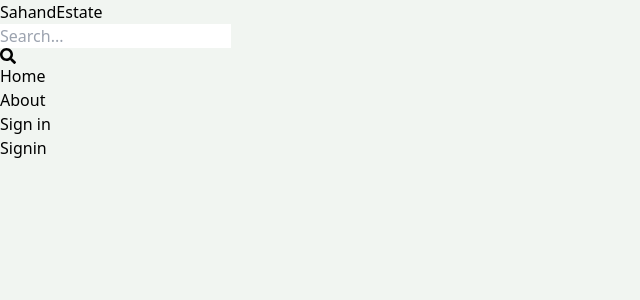
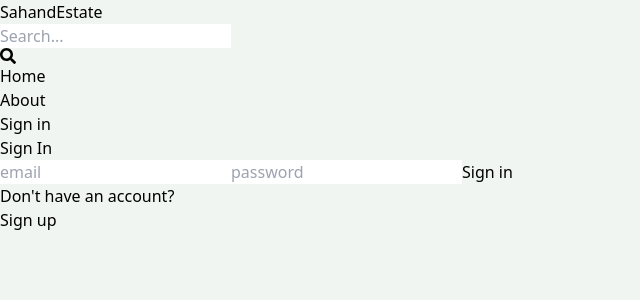
Before and after one commit to marko-a87/Mern_estate, a React (Vite) app in the folder client/: page /sign-in in a window 1280 px wide. Shown: the top 300 px of the page, without its empty margins (0-640 px from the left). Built offline with nearby package versions, Linux system fonts and the light colour scheme.

Commit message:
Complete sign in functionality

```diff
--- a/client/src/pages/Signin.jsx
+++ b/client/src/pages/Signin.jsx
@@ -1,9 +1,81 @@
-import React from 'react'
+import { useState } from "react";
+import { Link, useNavigate } from "react-router-dom";
 
-export default function Signin() {
+export default function SignIn() {
+  const [formData, setFormData] = useState({});
+  const [error, setError] = useState(null);
+  const [loading, setLoading] = useState(false);
+  const navigate = useNavigate();
+  const handleChange = (e) => {
+    setFormData({
+      ...formData,
+      [e.target.id]: e.target.value
+    });
+  };
+
+  const handleSubmit = async (e) => {
+    e.preventDefault();
+
+    try {
+      setLoading(true);
+      const res = await fetch("/api/auth/signin", {
+        method: "POST",
+        headers: {
+          "Content-Type": "application/json"
+        },
+
+        body: JSON.stringify(formData)
+      });
+
+      const data = await res.json();
+      console.log(data);
+      if (data.success === false) {
+        setLoading(false);
+        setError(data.message);
+        return;
+      }
+      setLoading(false);
+      setError(null);
+      navigate("/");
+    } catch (error) {
+      setLoading(false);
+      setError(error.message);
+    }
+  };
+
   return (
-    <div>
-      Signin
+    <div className="p-3 max-w-lg mx-auto">
+      <h1 className="text-3xl text-center font-semibold my-7">Sign In</h1>
+      <form onSubmit={handleSubmit} className="flex flex-col gap-4">
+        <input
+          type="email"
+          placeholder="email"
+          className="border p-3 rounded-lg"
+          id="email"
+          onChange={handleChange}
+        />
+        <input
+          type="password"
+          placeholder="password"
+          className="border p-3 rounded-lg"
+          id="password"
+          onChange={handleChange}
+        />
+        <button
+          disabled={loading}
+          className="bg-slate-700 text-white p-3 rounded-lg uppercase hover:opacity-95 disabled:opacity-80"
+        >
+          {loading ? "Loading..." : "Sign in"}
+        </button>
+      </form>
+      <div className="flex gap-2 mt-5">
+        <p>Don't have an account?</p>
+        <Link to={"/sign-up"}>
+          <span className="text-blue-700">Sign up</span>
+        </Link>
+      </div>
+
+      {error && <p className="text-red-500">{error}</p>}
     </div>
-  )
+  );
 }
```
